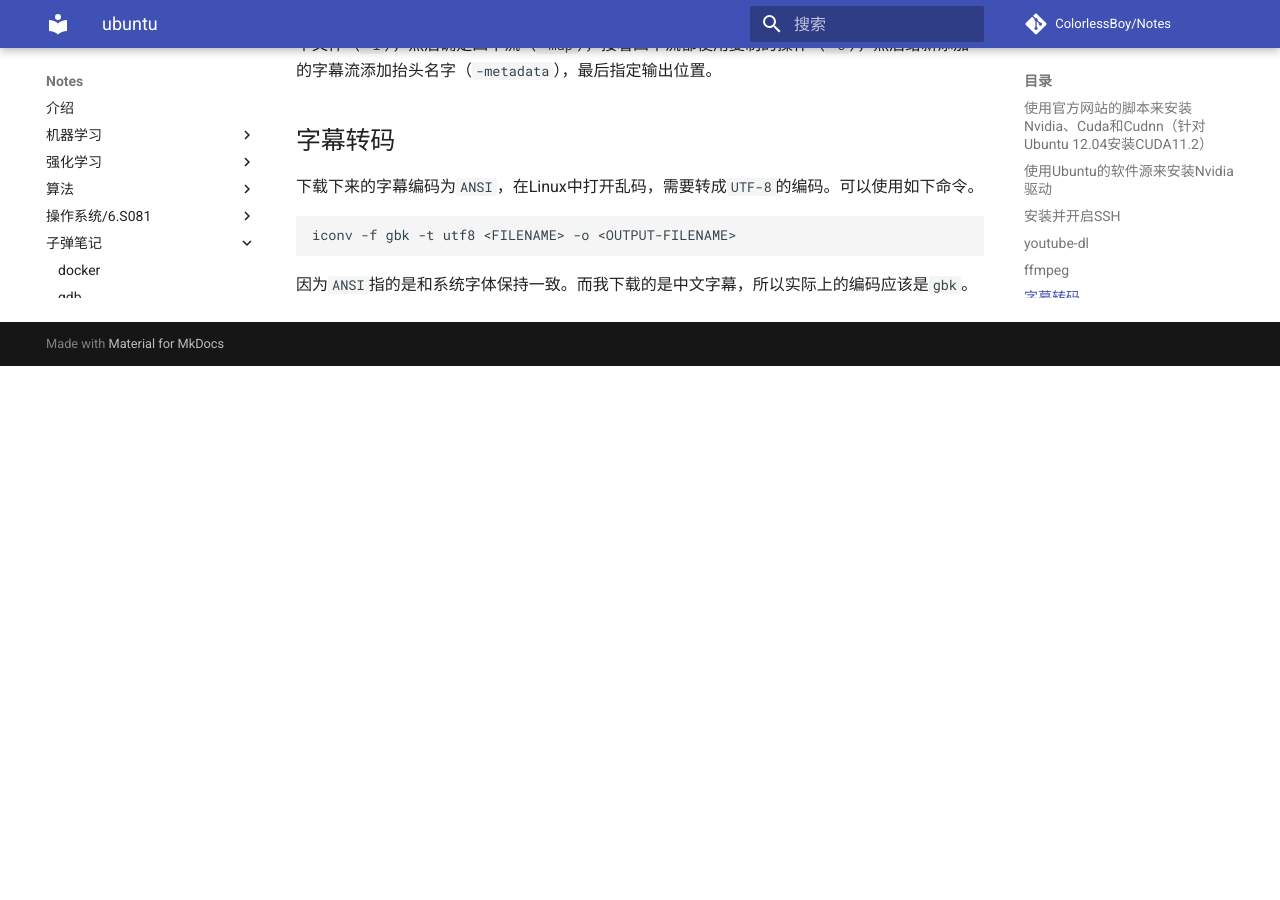
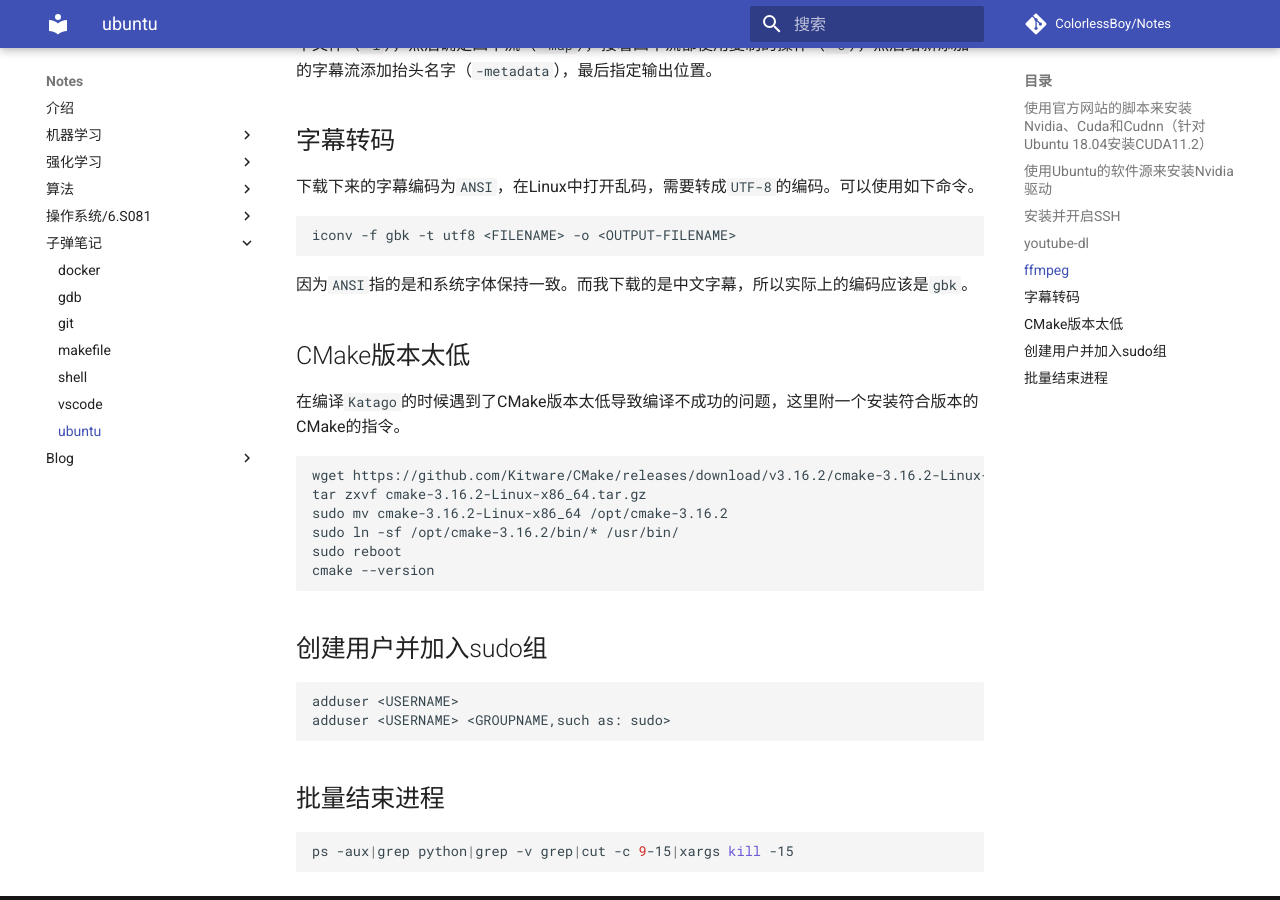
Before and after one commit to ColorlessBoy/Notes, an MkDocs documentation site: the page built from docs/子弹笔记/子弹笔记-ubuntu.md, in a window 1280 px wide and 900 px high, scrolled down 2742 px. Built offline with MkDocs 1.6.1 and Material for MkDocs 9.7.7, drawn with Linux system fonts in a browser that asks for light colours; comment, search, counter and statistics services are not loaded; before the commit the page ends 3108 px from its top, so only the background shows below that; some of the changed text lies outside the part shown.

Commit message:
1. pytorch分布式； 2.linux shell的一些命令。

````diff
--- a/docs/子弹笔记/子弹笔记-ubuntu.md
+++ b/docs/子弹笔记/子弹笔记-ubuntu.md
@@ -1,6 +1,6 @@
 # 子弹笔记-Ubuntu
 
-## 使用官方网站的脚本来安装Nvidia、Cuda和Cudnn（针对Ubuntu 12.04安装CUDA11.2）
+## 使用官方网站的脚本来安装Nvidia、Cuda和Cudnn（针对Ubuntu 18.04安装CUDA11.2）
 
 1. 禁用`nouveau`驱动：在文件`/etc/modprobe.d/blacklist.conf`中添加
 
@@ -132,3 +132,29 @@
 ```
 
 因为`ANSI`指的是和系统字体保持一致。而我下载的是中文字幕，所以实际上的编码应该是`gbk`。
+
+## CMake版本太低
+
+在编译`Katago`的时候遇到了CMake版本太低导致编译不成功的问题，这里附一个安装符合版本的CMake的指令。
+
+```bash
+wget https://github.com/Kitware/CMake/releases/download/v3.16.2/cmake-3.16.2-Linux-x86_64.tar.gz
+tar zxvf cmake-3.16.2-Linux-x86_64.tar.gz
+sudo mv cmake-3.16.2-Linux-x86_64 /opt/cmake-3.16.2
+sudo ln -sf /opt/cmake-3.16.2/bin/* /usr/bin/
+sudo reboot
+cmake --version
+```
+
+## 创建用户并加入sudo组
+
+```bash
+adduser <USERNAME>
+adduser <USERNAME> <GROUPNAME,such as: sudo>
+```
+
+## 批量结束进程
+
+```bash
+ps -aux|grep python|grep -v grep|cut -c 9-15|xargs kill -15
+```
--- a/mkdocs.yml
+++ b/mkdocs.yml
@@ -126,3 +126,4 @@
   - Blog:
     - 计算机网络: Blog/计算机网络.md
     - 虚拟容器Docker入门: Blog/虚拟容器Docker入门.md
+    - pytorch分布式: Blog/WritingDistributedApplicationswithPytorch.md
````
Also changed, not shown: docs/Blog/WritingDistributedApplicationswithPytorch.md (added, +216 -0 lines).
